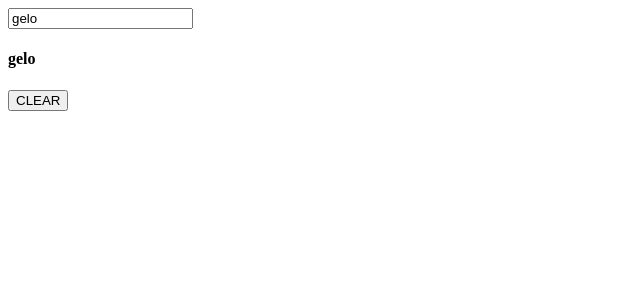
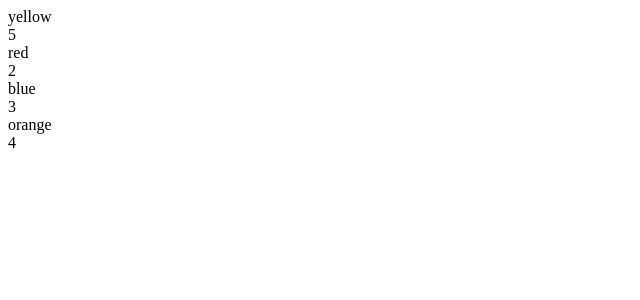
Before and after one commit to artral/ReactApp, a React app: page / in a window 1280 px wide. Shown: the top 300 px of the page, without its empty margins (0-640 px from the left). Built offline with nearby package versions, Linux system fonts and the light colour scheme.

Commit message:
keys and arrays

```diff
--- a/AppState.jsx
+++ b/AppState.jsx
@@ -168,7 +168,7 @@ class ReferenceComponent extends React.Component {
     render() {
         return (
             <div>
-                <input value={this.state.data} onChange={this.updateState} ref="myInput"/>
+                <input value={this.state.data} onChange={this.updateState} ref="myInput" />
                 <h4>{this.state.data}</h4>
                 <button onClick={this.clearInput}>CLEAR</button>
             </div>
@@ -176,4 +176,41 @@ class ReferenceComponent extends React.Component {
         )
     }
 }
-export default ReferenceComponent;
+class DynamicComponent extends React.Component {
+
+    constructor(props) {
+        super(props);
+        this.state =
+            {
+                data :
+                [
+                    { color: 'yellow', id: 5 }, { color: 'red', id: 2 }, { color: 'blue', id: 3 }, { color: 'orange', id: 4 },
+                ]
+            }
+
+
+    }
+    render() {
+        return (
+            <div>
+                {this.state.data.map((dynamiccomponent, i) => <RowComponent key={i} componentData={dynamiccomponent}   /> )}
+            </div>
+        )
+    }
+}
+
+class RowComponent extends React.Component {
+    render() {
+        return (
+            <div>
+                <div> {this.props.componentData.key} </div>
+                <div> {this.props.componentData.color} </div>
+                <div> {this.props.componentData.id} </div>
+            </div>
+        );
+    }
+}
+
+
+
+export default DynamicComponent;
```
